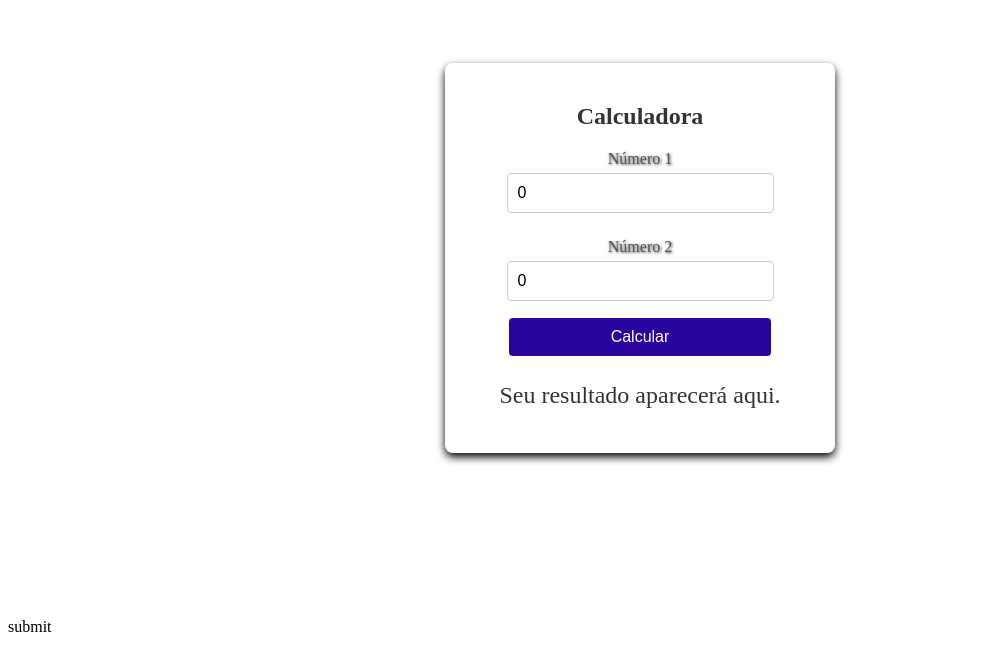
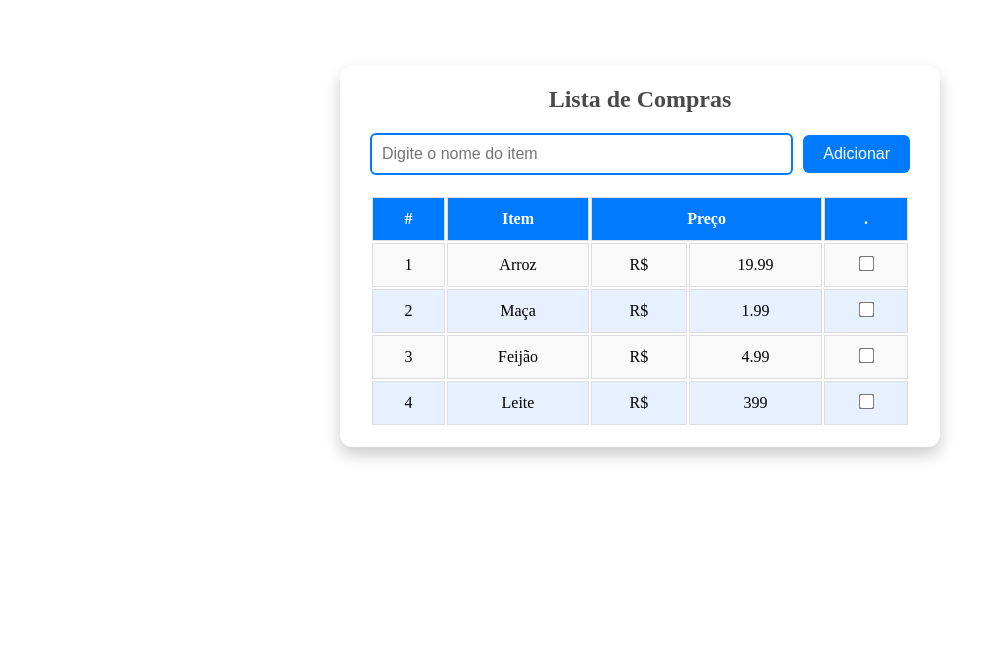
Before and after one commit to Marrafon91/Angular, an Angular app: page / in a window 1280 px wide. Shown: the part 152-816 px from the top of the page, without its empty margins (0-1000 px from the left). Built offline with nearby package versions, Linux system fonts and the light colour scheme.

Commit message:
Criando o componente de Lista de compras

```diff
--- a/src/app/app.html
+++ b/src/app/app.html
@@ -1 +1 @@
-<app-calculadora></app-calculadora>
+<app-lista-compras></app-lista-compras>
--- a/src/app/app.ts
+++ b/src/app/app.ts
@@ -1,9 +1,10 @@
 import { Component, signal } from '@angular/core';
 import { Calculadora } from './calculadora/calculadora'
+import { ListaCompras } from './lista-compras/lista-compras'
 
 @Component({
   selector: 'app-root',
-  imports: [Calculadora],
+  imports: [Calculadora, ListaCompras],
   templateUrl: './app.html',
   styleUrl: './app.scss'
 })
--- /dev/null
+++ b/src/app/lista-compras/lista-compras.html
@@ -0,0 +1,53 @@
+<body>
+    <div class="container">
+        <h1>Lista de Compras</h1>
+
+        <form class="add-item-form">
+            <input type="text"id="item" placeholder="Digite o nome do item">
+            <button type="submit">Adicionar</button>
+        </form>
+
+        <table>
+            <thead>
+                <tr>
+                    <th>#</th>
+                    <th colspan="2">Item</th>
+                    <th colspan="2">Preço</th>
+                    <th colspan="2">.</th>
+
+                </tr>
+            </thead>
+            <tbody>
+                <tr>
+                    <td>1</td>
+                    <td colspan="2">Arroz</td>
+                    <td>R$</td>
+                    <td>19.99</td>
+                    <td><input type="checkbox"></td>
+                </tr>
+                <tr>
+                    <td>2</td>
+                    <td colspan="2">Maça</td>
+                    <td>R$</td>
+                    <td>1.99</td>
+                    <td><input type="checkbox"></td>
+                </tr>
+                <tr>
+                    <td>3</td>
+                    <td colspan="2">Feijão</td>
+                    <td>R$</td>
+                    <td>4.99</td>
+                    <td><input type="checkbox"></td>
+                </tr>
+                <tr>
+                    <td>4</td>
+                    <td colspan="2">Leite</td>
+                    <td>R$</td>
+                    <td>399</td>
+                    <td><input type="checkbox"></td>
+                </tr>
+            </tbody>
+        </table>
+    </div>
+
+</body>
--- /dev/null
+++ b/src/app/lista-compras/lista-compras.scss
@@ -0,0 +1,97 @@
+* {
+    margin: 0;
+    padding: 0;
+    box-sizing: border-box;
+}
+
+body {
+    display: flex;
+    align-items: center;
+    justify-content: center;
+    min-height: 100vh;
+
+}
+
+.container {
+    background-color: #fff ;
+    border-radius: 12px;
+    box-shadow: 0 8px 16px #ccc;
+    padding: 20px 30px;
+    text-align: center;
+    width: 90%;
+    max-width: 600px;
+}
+
+h1 {
+    font-size: 24px;
+    margin-bottom: 20px;
+    color: #4b4949;
+}
+
+.add-item-form {
+    display: flex;
+    justify-content: center;
+    align-items: center;
+    gap: 10px;
+    margin-bottom: 20px;
+}
+
+input {
+    flex: 1;
+    padding: 10px;
+    border: 2px solid #007bff;
+    border-radius: 6px;
+    font-size: 16px;
+}
+
+input:focus {
+    outline: none;
+    border-color: #0056b3;
+}
+
+button {
+    padding: 10px 20px;
+    border: none;
+    border-radius: 6px;
+    background-color: #007bff;
+    color: #fff;
+    font-size: 16px;
+    cursor: pointer;
+    transition: background 0.3s;
+}
+
+button:hover {
+    background: #0056b3;
+}
+
+table {
+    width: 100%;
+    border-collapse: 1;
+    margin-top: 10px;
+}
+
+thead {
+    background: #007bff;
+    color: #fff;
+}
+th {
+    background: #007bff;
+}
+
+th, td {
+    padding: 12px;
+    text-align: center;
+    border: 1px solid #ddd;
+}
+
+tr:nth-child(odd){
+    background-color: #f9f9f9;
+}
+tr:nth-child(even){
+    background-color: #e6f0ff;
+}
+
+input[type="checkbox"] {
+    transform: scale(1.2);
+    cursor: pointer;
+}
```
Also changed, not shown: src/app/lista-compras/lista-compras.ts (added, +11 -0 lines), 1 other file (tests, documents, lock files or other folders).
